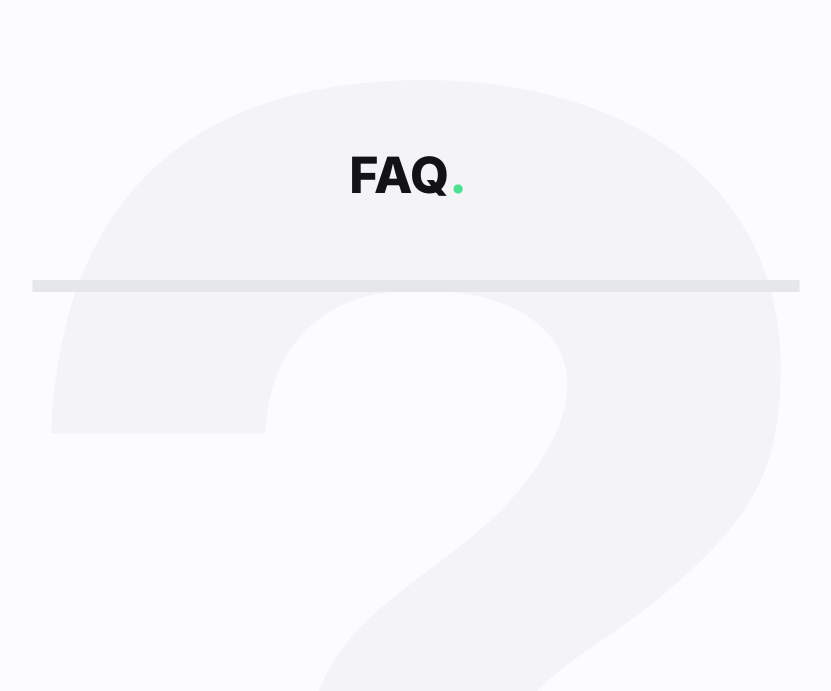
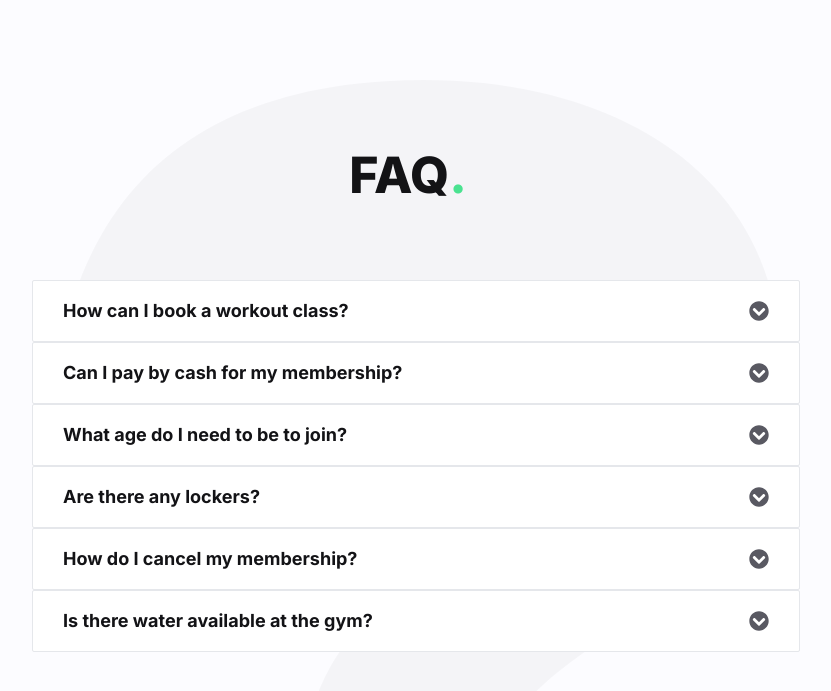
Before and after one commit to zablon-oigo/deploy-reactapp-using-terraform, a React (Vite) app: page / in a window 1280 px wide. Shown: the part 3486-4177 px from the top of the page, without its empty margins (224-1055 px from the left). Built offline with nearby package versions, Linux system fonts and the light colour scheme.

Commit message:
Changed content position

```diff
--- a/src/components/Accordion.jsx
+++ b/src/components/Accordion.jsx
@@ -2,10 +2,19 @@ import React,{useState} from 'react'
 import {FaChevronCircleUp,FaChevronCircleDown} from 'react-icons/fa'
 export default function Accordion({accordion}) {
   const [isOpen,setIsOpen]=useState(false)
-  const{question,anser}=accordion
+  const{question,answer}=accordion
     return (
     <section className="cursor-pointer">
-        <div className="bg-white border rounded-sm"></div>
+        <div className="bg-white border rounded-sm">
+            <div className="min-h-[60px] flex items-center justify-between px-[30px]">
+                <h6 className="h6">
+                    {question}
+                </h6>
+                <div className="">
+                    {isOpen? <FaChevronCircleUp className='text-[20px]'/>:<FaChevronCircleDown className='text-[20px]'/>}
+                </div>
+            </div>
+        </div>
 
     </section>
   )
```
